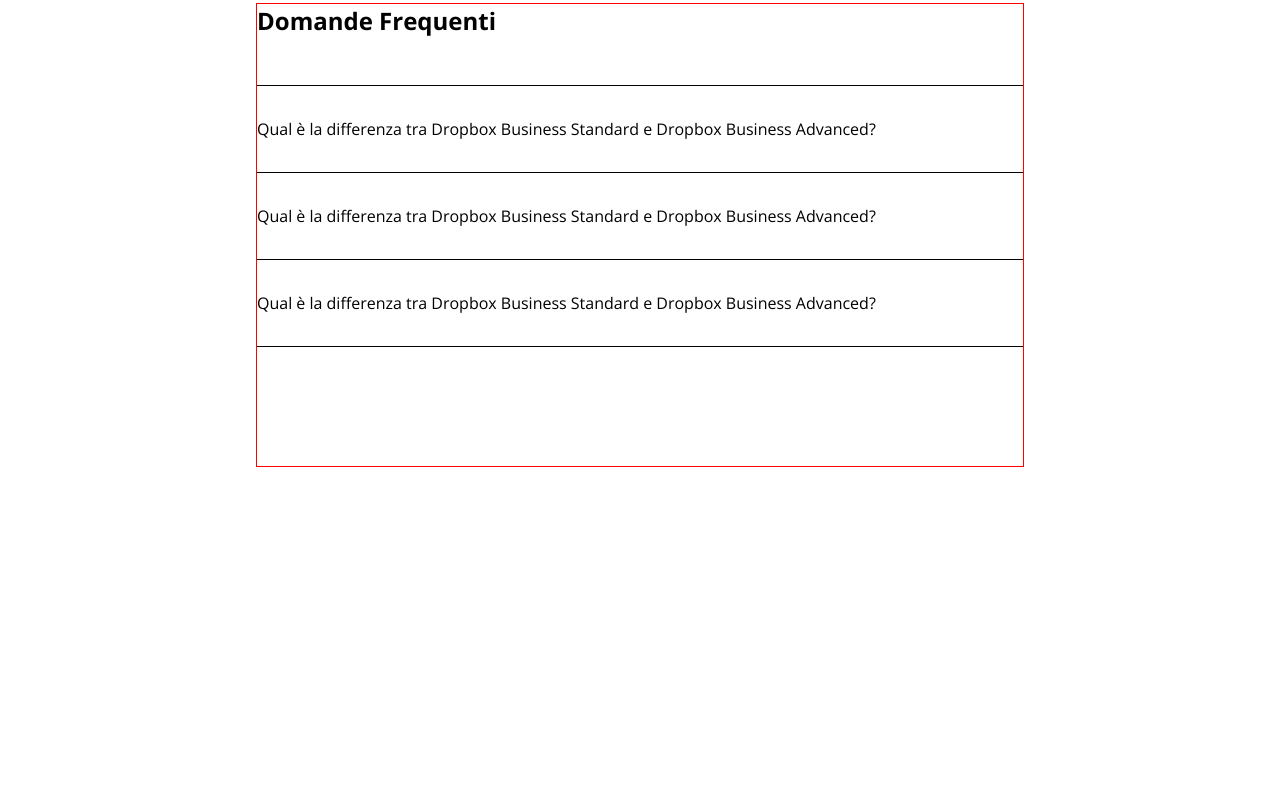
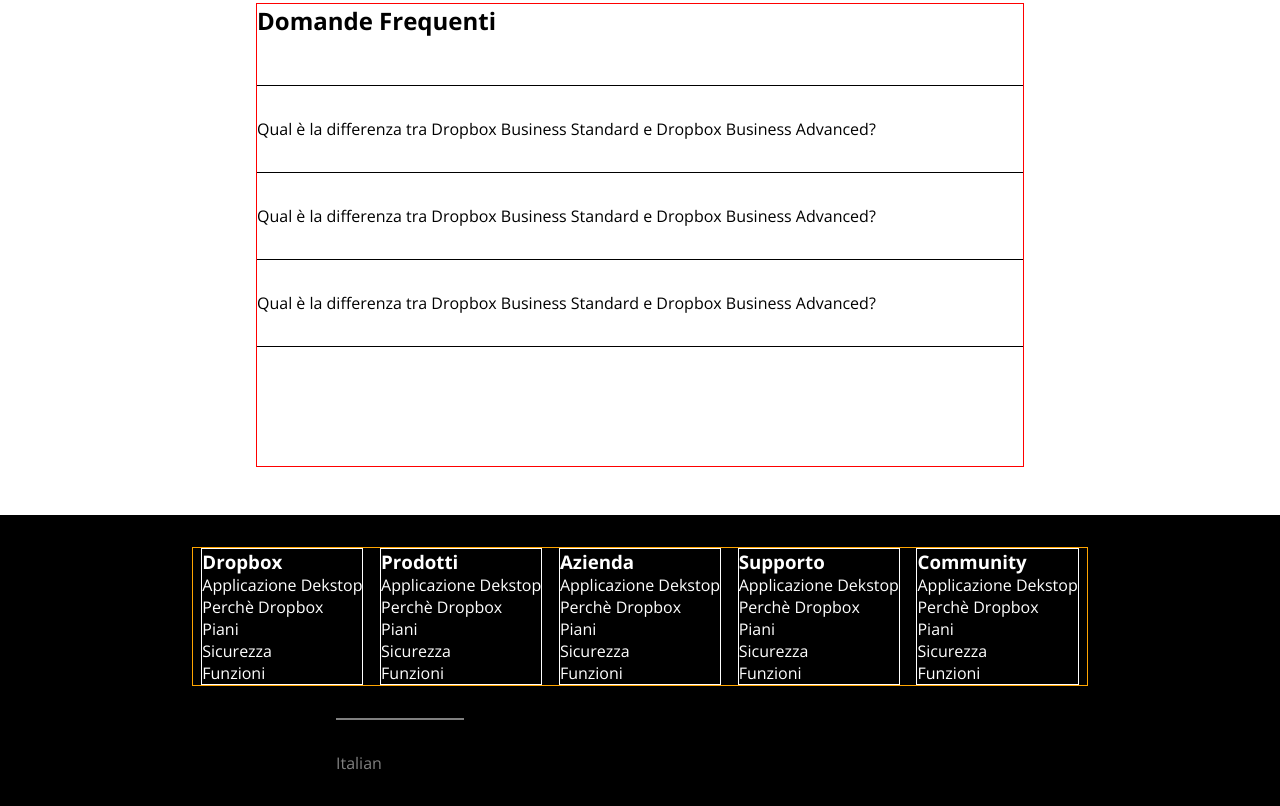
Before and after one commit to CastellucciLuca/htmlcss-dropbox, a plain HTML site: page index.html in a window 1280 px wide. Shown: the part 5056-5862 px from the top of the page. Before the commit the page ends 5571 px from the top, so only its background shows below. Drawn offline with nearby package versions, Linux system fonts and the light colour scheme.

Commit message:
Footer-Structure

```diff
--- a/index.html
+++ b/index.html
@@ -158,5 +158,67 @@
             </div>
         </section>
     </main>
+    <footer>
+        <div class="big-container">
+            <section class="top-footer flex-around">
+                <nav class="footer-nav">
+                    <h3>Dropbox</h3>
+                    <ul>
+                        <li><a href="#">Applicazione Dekstop</a></li>
+                        <li><a href="#">Perchè Dropbox</a></li>
+                        <li><a href="#">Piani</a></li>
+                        <li><a href="#">Sicurezza</a></li>
+                        <li><a href="#">Funzioni</a></li>
+                    </ul>
+                </nav>
+                <nav class="footer-nav">
+                    <h3>Prodotti</h3>
+                    <ul>
+                        <li><a href="#">Applicazione Dekstop</a></li>
+                        <li><a href="#">Perchè Dropbox</a></li>
+                        <li><a href="#">Piani</a></li>
+                        <li><a href="#">Sicurezza</a></li>
+                        <li><a href="#">Funzioni</a></li>
+                    </ul>
+                </nav>
+                <nav class="footer-nav">
+                    <h3>Azienda</h3>
+                    <ul>
+                        <li><a href="#">Applicazione Dekstop</a></li>
+                        <li><a href="#">Perchè Dropbox</a></li>
+                        <li><a href="#">Piani</a></li>
+                        <li><a href="#">Sicurezza</a></li>
+                        <li><a href="#">Funzioni</a></li>
+                    </ul>
+                </nav>
+                <nav class="footer-nav">
+                    <h3>Supporto</h3>
+                    <ul>
+                        <li><a href="#">Applicazione Dekstop</a></li>
+                        <li><a href="#">Perchè Dropbox</a></li>
+                        <li><a href="#">Piani</a></li>
+                        <li><a href="#">Sicurezza</a></li>
+                        <li><a href="#">Funzioni</a></li>
+                    </ul>
+                </nav>
+                <nav class="footer-nav">
+                    <h3>Community</h3>
+                    <ul>
+                        <li><a href="#">Applicazione Dekstop</a></li>
+                        <li><a href="#">Perchè Dropbox</a></li>
+                        <li><a href="#">Piani</a></li>
+                        <li><a href="#">Sicurezza</a></li>
+                        <li><a href="#">Funzioni</a></li>
+                    </ul>
+                </nav>
+            </section>
+        </div>
+        <div class="separator-line"></div>
+            <section class="bottom-footer">
+                <span class="language">Italian</span>
+            </section>
+        </div>
+</footer>
+    </footer>
 </body>
 </html>
--- a/style.css
+++ b/style.css
@@ -8,6 +8,11 @@
 .flex-center{
     display: flex;
     justify-content: center;
+    align-items: center;
+}
+.flex-around{
+    display: flex;
+    justify-content: space-around;
     align-items: center;
 }
 .big-container{
@@ -191,3 +196,33 @@
     border-top: 1px solid black;
     /*border-bottom: 1px solid black; guarda appunto su html*/
 }
+/*--FOOTER--*/
+footer{
+    padding-top: 2rem;
+    background-color: black;
+    color: white;
+}
+section.top-footer{
+    width: 100%;
+    height: 45%;
+}
+nav.footer-nav{
+    border: 1px solid white;
+}
+nav.footer-nav ul li{
+    list-style: none;
+}
+nav.footer-nav ul li a{
+    text-decoration: none;
+    color: white;
+}
+.separator-line{
+    width: 10%;
+    height: 2px;
+    background-color: grey;
+    margin: 2rem 21rem;
+}
+section.bottom-footer{
+    padding: 0rem 21rem 2rem;
+    color: grey;
+}
```
